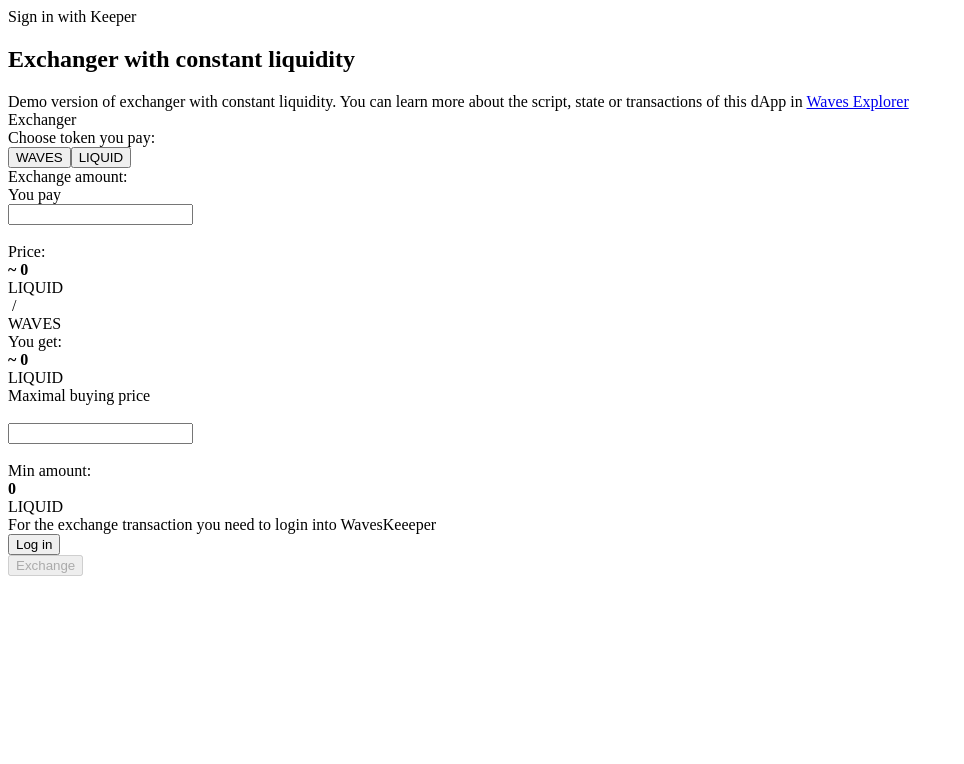
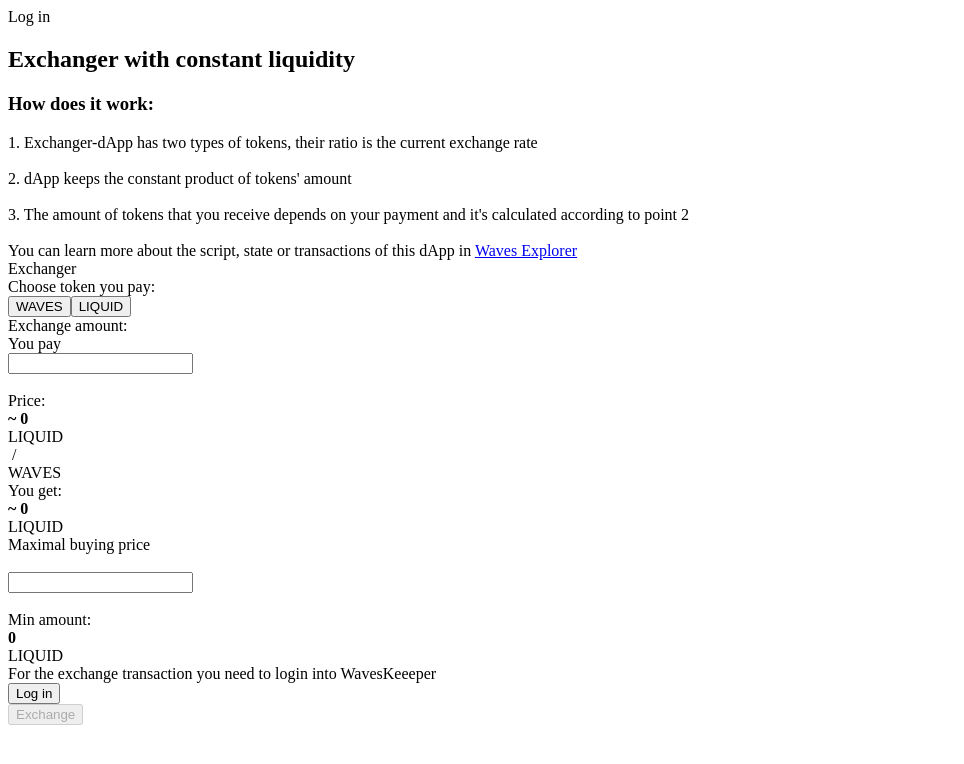
Before and after one commit to chlenc/Exchanger, a React app: page / in a window 1280 px wide. Shown: the top 764 px of the page, without its empty margins (0-964 px from the left). Built offline with nearby package versions, Linux system fonts and the light colour scheme; no server answers.

Commit message:
howDoesItWorks

```diff
--- a/src/components/Form/PriceInfo.tsx
+++ b/src/components/Form/PriceInfo.tsx
@@ -6,7 +6,7 @@
     render(): React.ReactNode {
         return <Tooltip placement="bottomRight" trigger="hover" align={{offset: [34, 0]}}
                         overlay={<div className={styles.captionFont}>
-                        The price may change in time the transaction get into the blockchain. To avoid an unfavorable exchange rate, specify the acceptable ratio below.
+                        The price may change in time the transaction gets into the blockchain. To avoid an unfavorable exchange rate specify the acceptable ratio below.
                         </div>}
         >
                 <div className={styles.btcHelpIcn}/>
--- a/src/components/Head/index.tsx
+++ b/src/components/Head/index.tsx
@@ -30,15 +30,22 @@
                             </div>
                             : <SignBtn className={styles.header_sign}>
 
-                                Sign in with Keeper
+                                Log in
                             </SignBtn>
                     }
                 </div>
                 <div className={styles.body}>
                     <div className={styles.info}>
-                    <div className={styles.header_logoFont}><h2>Exchanger with constant liquidity</h2>Demo version of exchanger with constant liquidity. You can learn more about the script, state or transactions of this dApp in <a className={styles.header_logoFont}
+                    <div className={styles.header_logoFont}><h2>Exchanger with constant liquidity</h2>
+                    <h3>How does it work:</h3>
 
-href={`https://wavesexplorer.com/address/${DAPP_ADDRESS}`}>Waves Explorer</a></div>
+                    1. Exchanger-dApp has two types of tokens, their ratio is the current exchange rate<br /><br />
+                    2. dApp keeps the constant product of tokens' amount<br /><br />
+                    3. The amount of tokens that you receive depends on your payment and it's calculated according to point 2<br /><br />
+
+                    You can learn more about the script, state or transactions of this dApp in  <a> </a>
+                    <a className={styles.header_logoFont}
+                     href={`https://wavesexplorer.com/address/${DAPP_ADDRESS}`}>Waves Explorer</a></div>
 
                     </div>
                     <div className={styles.form}>
```
